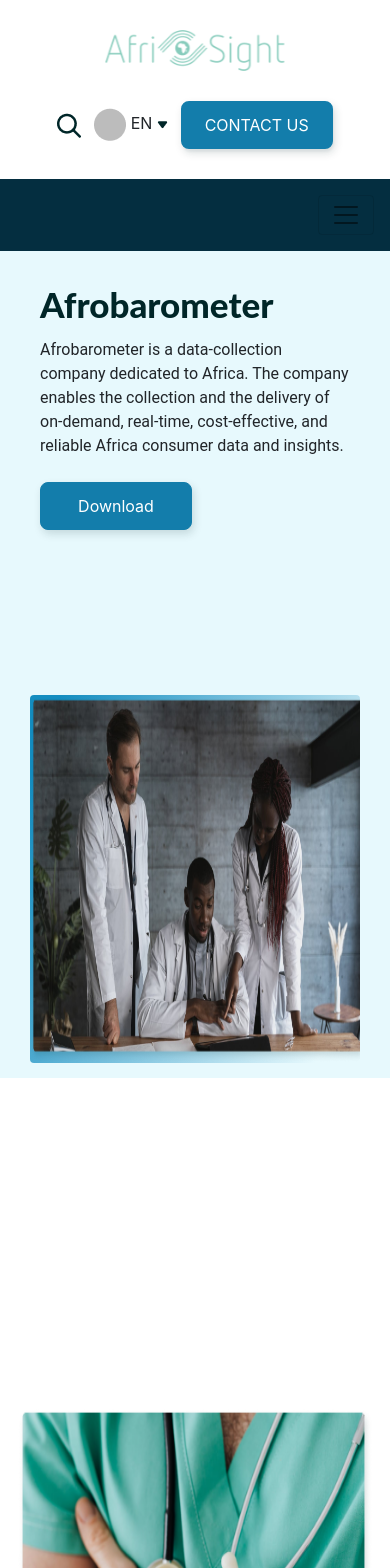
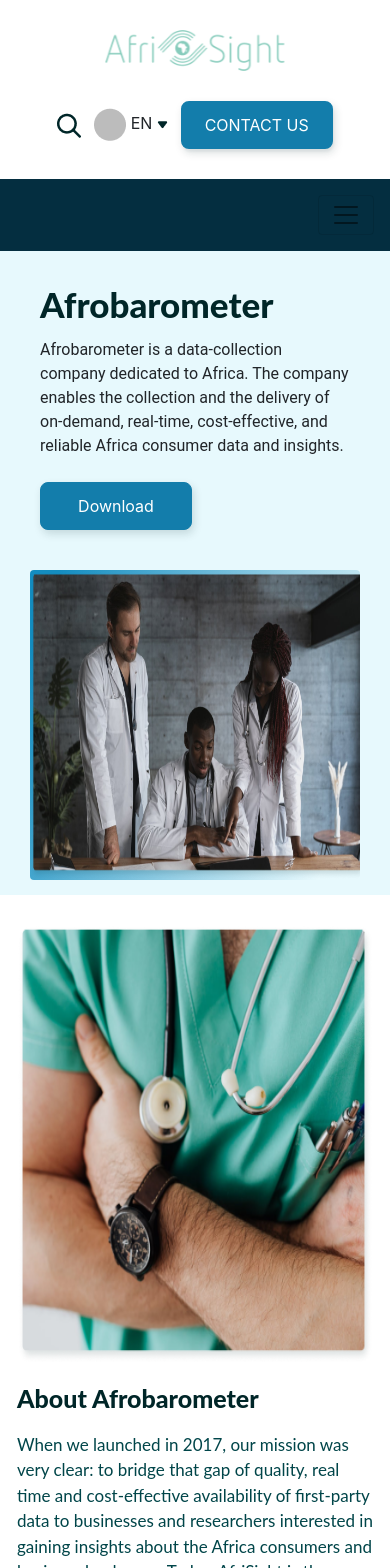
Before and after one commit to waleedarain08/afrobarometer, a Next.js app: page / in a window 390 px wide. Shown: the top 1568 px of the page. Built offline with nearby package versions, Linux system fonts and the light colour scheme.

Commit message:
mobile-responsive-fixes

```diff
--- a/pages/_app.js
+++ b/pages/_app.js
@@ -1,8 +1,6 @@
 import "../public/style.css";
 import Head from "next/head";
 //import 'bootstrap/dist/css/bootstrap.css';
-
-// This default export is required in a new `pages/_app.js` file.
 export default function MyApp({ Component, pageProps }) {
   return (
     <>
--- a/pages/index.js
+++ b/pages/index.js
@@ -262,9 +262,8 @@
             />
           </div>
         </div>
-
-        <Footer />
       </div>
+      <Footer />
     </>
   );
 }
--- a/pages/rawdata.js
+++ b/pages/rawdata.js
@@ -236,7 +236,7 @@
               </div>
             </div>
 
-            <div className="rawdata-research-button">
+            <div className="research-button">
               <button className="transparent-button">back to overview</button>
             </div>
           </div>
--- a/public/RawData.css
+++ b/public/RawData.css
@@ -13,7 +13,7 @@
     font-family: Lato;
     font-style: normal;
     font-weight: 800;
-    font-size: 56px;
+    font-size: 48px;
     line-height: 67px;
     color: #002628;
  }
@@ -217,7 +217,7 @@
 margin-left: 10px;
 }
 
-.rawdata-research-button{
+.research-button{
    margin: 100px 0px;
    display: flex;
    justify-content: center;
--- a/public/responsive.css
+++ b/public/responsive.css
@@ -61,7 +61,7 @@
         font-weight: 500;
     }
     .home--header {
-        height: 100%;
+        height: 100% !important;
     }
     /*--------- navbar End ------------*/
 
@@ -90,9 +90,9 @@
         padding: 30px 2px 30px !important;
     }
 
-    .background-vector .home-second-header .main-div .home-second-content {
+    /* .background-vector .home-second-header .main-div .home-second-content {
         margin-top: 300px;
-    }
+    } */
 
     .background-vector .home-second-header .main-div .home-second-content .second-home-photo {
         width: 100%;
@@ -273,16 +273,19 @@
         min-width: 100%;
         text-align: center;
     }
-    .rawData-third-portion{
+    /* .rawData-third-portion{
         margin-top:80%;
     }
     .home-image{
         margin-top:38%;
+    } */
+    .laptop-image{
+        width: 100% !important;
+        margin-left: 1%;
     }
-    .laptop-image{
-        width:400px !important;
-        height:400px !important
-    }
+    /* .second-home-photo {
+        margin-top:27%;
+      } */
     /*---- Footer end ---*/
 }
 
--- a/public/style.css
+++ b/public/style.css
@@ -11,7 +11,7 @@
     width: 100%; */
 }
 .main-div {
-  padding: 200px 88px 0px !important;
+  padding: 200px 88px 0px;
 }
 .home--content {
   /* padding-left: 88px; */
@@ -78,7 +78,7 @@
 
 .home-image {
   width: 100%;
-  height: 368px;
+  height: 310px;
   background: linear-gradient(
     110.15deg,
     #148dc0 6.58%,
```
